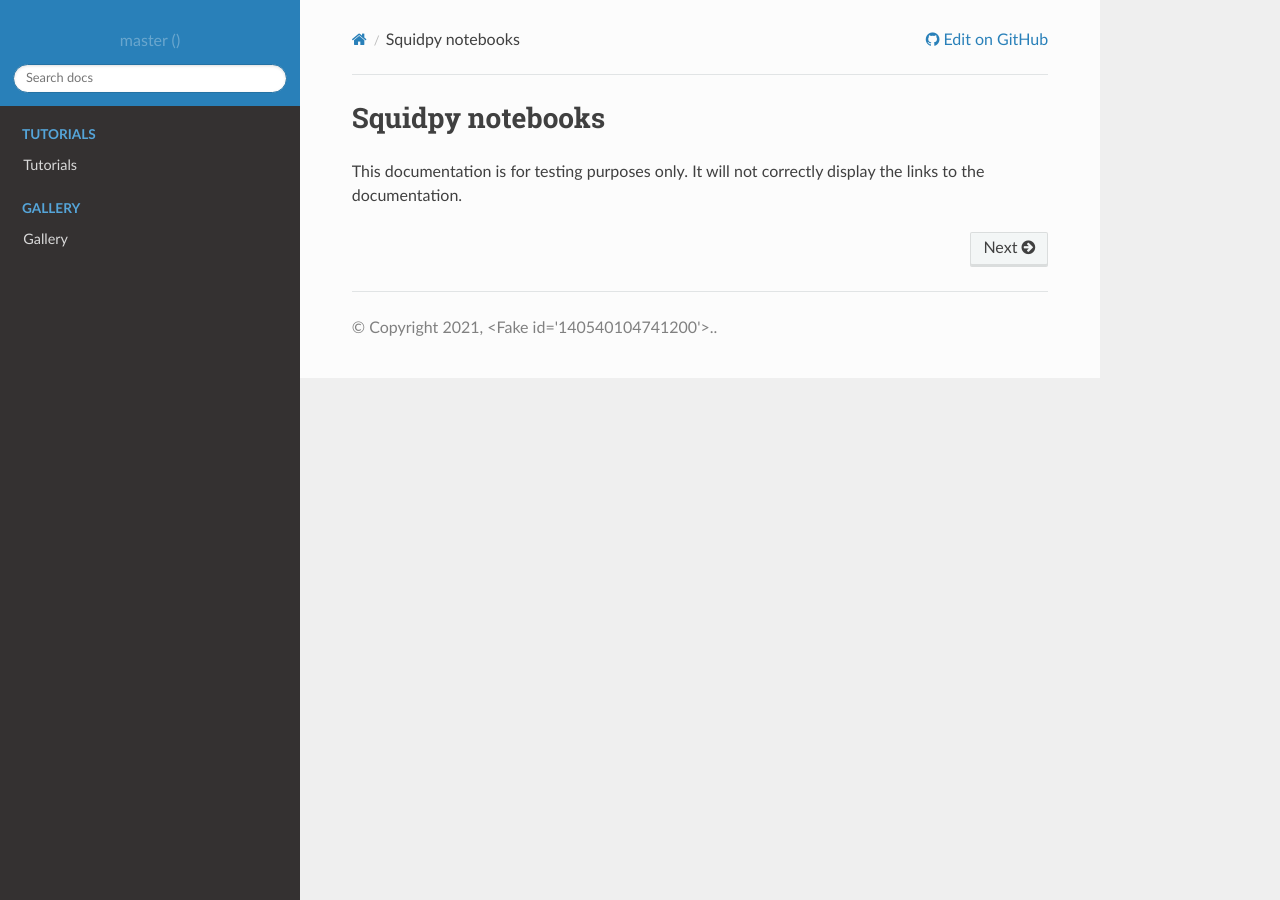
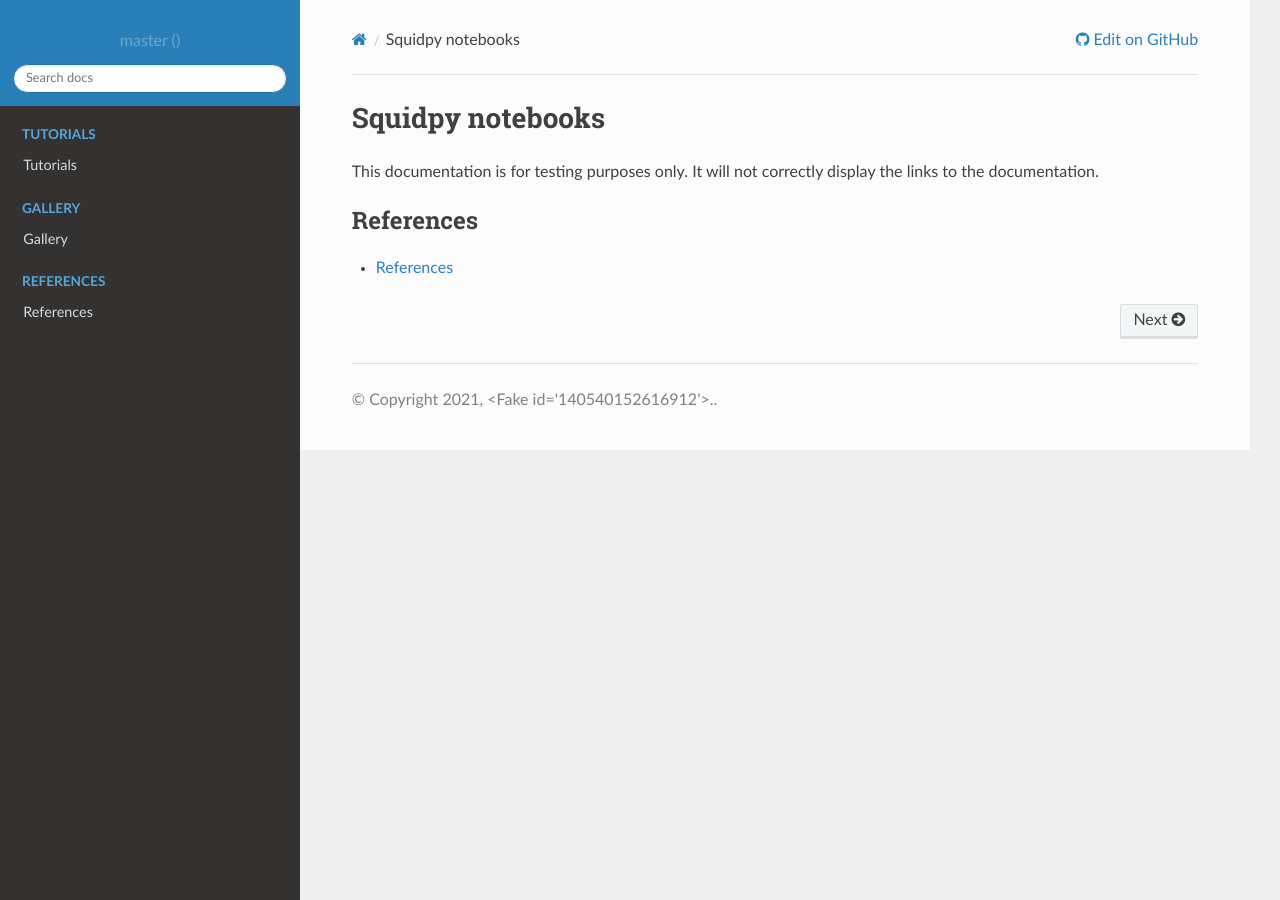
Before and after one commit to scverse/squidpy_notebooks, a Sphinx documentation site: the page built from docs/source/index.rst, in a window 1280 px wide. Built offline with Sphinx 7.4.7 and the Read the Docs theme 2.0.0, drawn with Linux system fonts in a browser that asks for light colours; the version number could not be read and is left out.

Commit message:
Fix max-width, add references for completeness

```diff
--- a/docs/source/_static/css/custom.css
+++ b/docs/source/_static/css/custom.css
@@ -1,3 +1,7 @@
+.wy-nav-content {
+    max-width: 950px;
+}
+
 .highlight {
     background: #f1f5fb!important;
 }
--- a/docs/source/conf.py
+++ b/docs/source/conf.py
@@ -48,7 +48,7 @@ intersphinx_mapping = {
     "python": ("https://docs.python.org/3", None),
     # TODO: uncomment once the docs are up
     # "squidpy": ("https://squidpy.readthedocs.io/en/stable/", None),
-    # TODO: remove me if if not used
+    # TODO: remove me if not used
     "anndata": ("https://anndata.readthedocs.io/en/stable/", None),
     "scanpy": ("https://scanpy.readthedocs.io/en/stable/", None),
     "napari": ("https://napari.org/docs/dev/", None),
@@ -60,12 +60,15 @@ source_suffix = [".rst", ".ipynb"]
 master_doc = "index"
 pygments_style = "sphinx"
 
+suppress_warnings = ["ref.citation"]  # ignore not referenced citations
+
 # spelling
 spelling_lang = "en_US"
 spelling_warning = True
 spelling_word_list_filename = "spelling_wordlist.txt"
 spelling_add_pypi_package_names = True
 spelling_show_suggestions = True
+spelling_exclude_patterns = ["references.rst"]
 # see: https://pyenchant.github.io/pyenchant/api/enchant.tokenize.html
 spelling_filters = ["enchant.tokenize.URLFilter", "enchant.tokenize.EmailFilter"]
 
--- a/docs/source/index.rst
+++ b/docs/source/index.rst
@@ -16,3 +16,8 @@ This documentation is for testing purposes only. It will not correctly display t
    :hidden:
 
    auto_examples/index.rst
+
+.. toctree::
+   :caption: References
+
+   references.rst
```
Also changed, not shown: docs/source/references.rst (added, +34 -0 lines).
